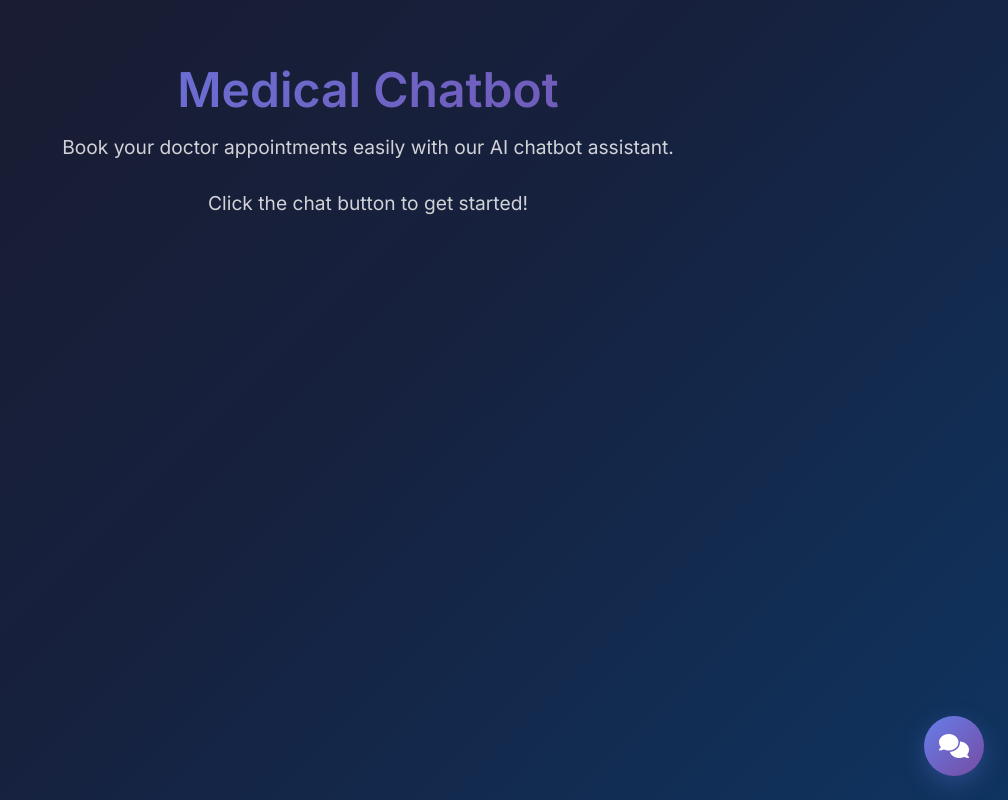
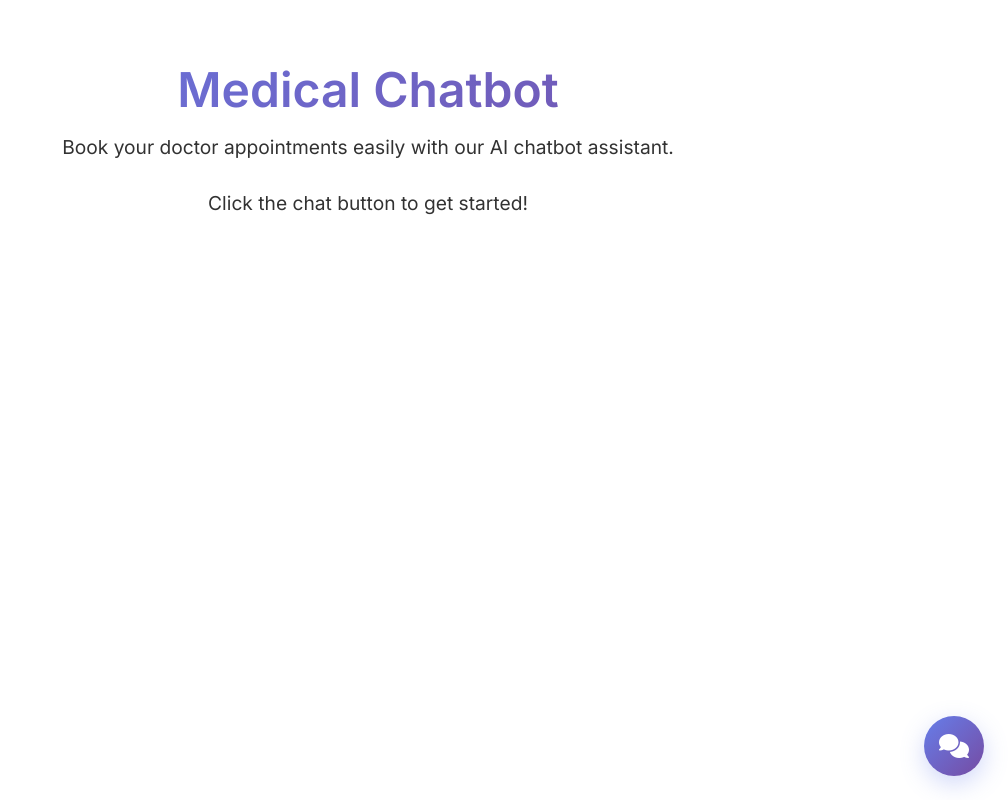
Before and after one commit to ANBHARADWAJ10/Web_based_Medical_Appointment_booking_chatbot, a Flask app: page / in a window 1280 px wide. Shown: the whole page, without its empty margins (272-1280 px from the left). Run offline with Flask 3, Linux system fonts and the light colour scheme.

Commit message:
removed background color for body and made changes in the theme

```diff
--- a/static/css/styles.css
+++ b/static/css/styles.css
@@ -7,7 +7,7 @@
 
 body {
     font-family: 'Inter', -apple-system, BlinkMacSystemFont, sans-serif;
-    background: linear-gradient(135deg, #1a1a2e 0%, #16213e 50%, #0f3460 100%);
+    /* background: linear-gradient(135deg, #1a1a2e 0%, #16213e 50%, #0f3460 100%); */
     min-height: 100vh;
     padding: 20px;
 }
@@ -17,7 +17,7 @@ body {
     max-width: 1200px;
     margin: 0 auto;
     padding: 40px 20px;
-    color: white;
+    color: black;
     text-align: center;
 }
 
@@ -593,17 +593,22 @@ body {
    ============================================ */
 
 /* Light Theme Styles */
-body.light-theme {
+/* body.light-theme {
     background: linear-gradient(135deg, #667eea 0%, #764ba2 100%);
-}
+} */
+
+/* .chat-window.light-theme {
+    background: rgba(207, 191, 191, 0.95);
+    border: 1px solid rgba(255, 255, 255, 0.2);
+} */
 
 .chat-window.light-theme {
-    background: rgba(255, 255, 255, 0.95);
+    background: #F2F0EF;
     border: 1px solid rgba(255, 255, 255, 0.2);
 }
 
 .light-theme .chat-header {
-    background: rgba(255, 255, 255, 0.1);
+    background: rgb(247, 243, 243);
     border-bottom: 1px solid rgba(255, 255, 255, 0.1);
 }
 
@@ -658,7 +663,7 @@ body.light-theme {
     background: rgba(0, 0, 0, 0.2);
 }
 
-/* Light theme button adjustments */
+
 .light-theme .chat-option-btn {
     box-shadow: 0 2px 8px rgba(0, 0, 0, 0.15);
 }
@@ -667,14 +672,17 @@ body.light-theme {
     box-shadow: 0 4px 16px rgba(0, 0, 0, 0.2);
 }
 
+
+
+
 .light-theme .date-btn {
     color: #212529;
 }
 
 /* Dark Theme Styles (Default) */
-body.dark-theme {
+/* body.dark-theme {
     background: linear-gradient(135deg, #1a1a2e 0%, #16213e 50%, #0f3460 100%);
-}
+} */
 
 .chat-window.dark-theme {
     background: rgba(30, 30, 50, 0.98);
```
